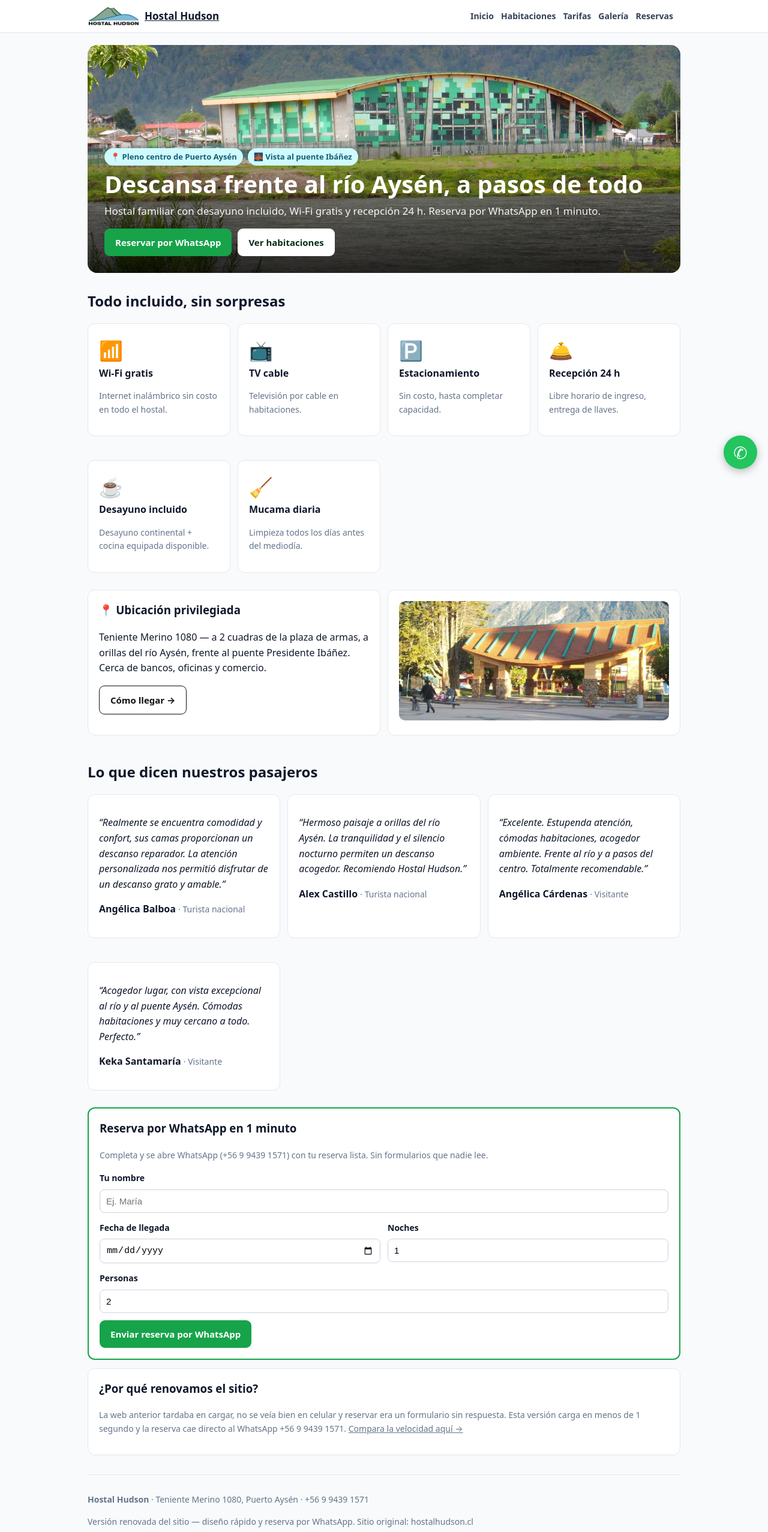
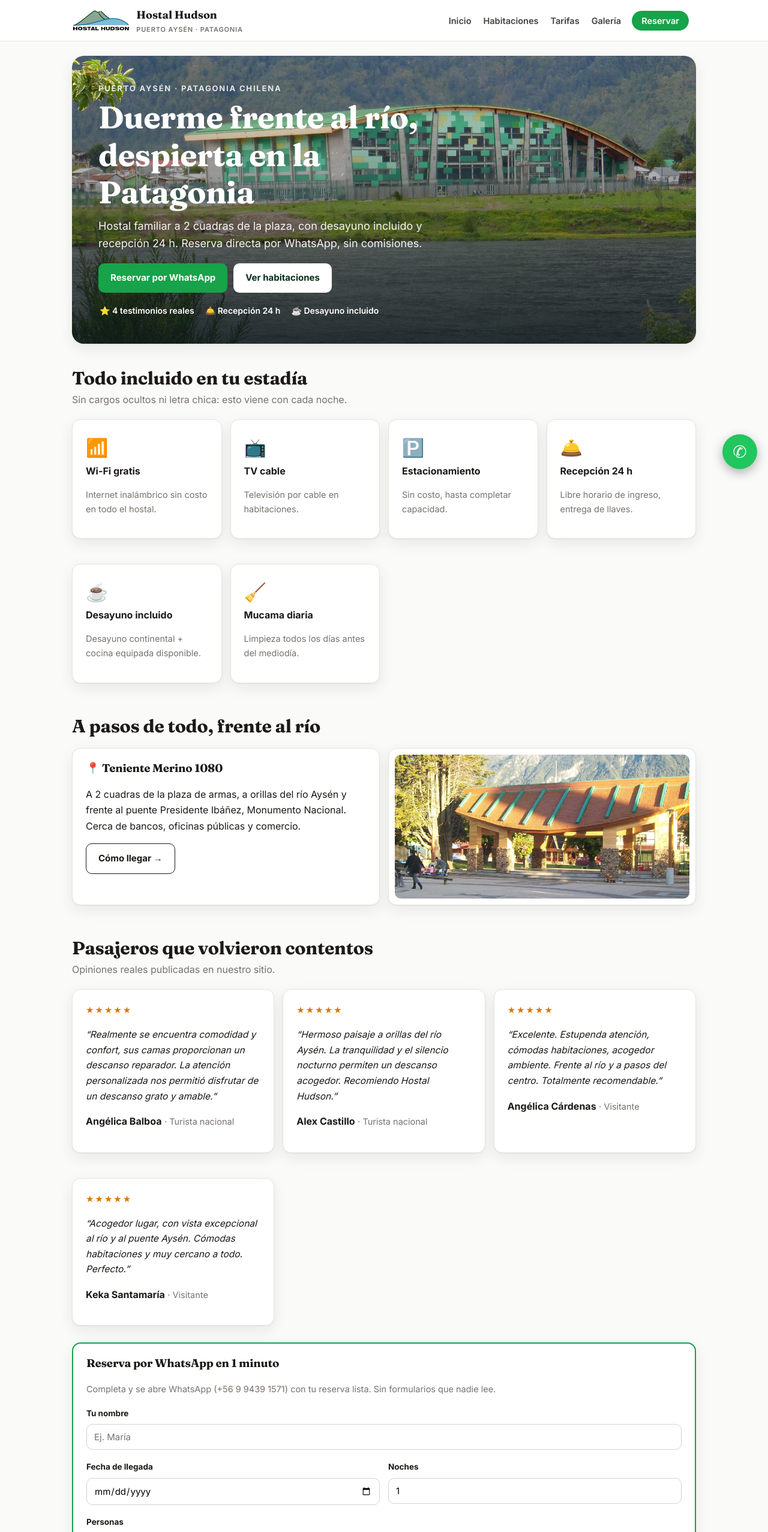
Before and after one commit to hugo-55/Hostal-Hudson, a Next.js app: page / in a window 1280 px wide. Shown: the top 2554 px of the page at 60% size. Built offline with nearby package versions, Linux system fonts and the light colour scheme.

Commit message:
Polish profesional: tipografias, paleta patagonica, hero full-bleed, footer, favicon, SEO

```diff
--- a/app/globals.css
+++ b/app/globals.css
@@ -1,38 +1,78 @@
+:root {
+  --ink: #1c1917;
+  --muted: #78716c;
+  --bg: #fafaf9;
+  --card: #ffffff;
+  --line: #e7e5e4;
+  --teal-900: #164e63;
+  --teal-700: #0e7490;
+  --amber: #d97706;
+  --green: #16a34a;
+  --radius: 14px;
+  --shadow: 0 1px 2px rgba(28, 25, 23, .06), 0 8px 24px rgba(28, 25, 23, .08);
+}
 * { box-sizing: border-box; }
-body { font-family: system-ui, -apple-system, 'Segoe UI', Arial, sans-serif; margin: 0; color: #0f172a; background: #f8fafc; line-height: 1.6; }
+body { font-family: var(--font-body), system-ui, Arial, sans-serif; margin: 0; color: var(--ink); background: var(--bg); line-height: 1.65; }
+h1, h2, h3 { font-family: var(--font-display), Georgia, serif; line-height: 1.2; letter-spacing: -0.01em; }
 a { color: inherit; }
 img { max-width: 100%; height: auto; display: block; }
-.container { max-width: 1020px; margin: 0 auto; padding: 0 16px 80px; }
-.topbar { position: sticky; top: 0; background: #fff; border-bottom: 1px solid #e5e7eb; z-index: 10; }
-.topbar-inner { max-width: 1020px; margin: 0 auto; padding: 10px 16px; display: flex; justify-content: space-between; align-items: center; gap: 12px; flex-wrap: wrap; }
-.logo { font-weight: 800; font-size: 17px; display: inline-flex; align-items: center; gap: 8px; }
-.logo img { height: 34px; width: auto; }
-.nav a { margin-right: 12px; text-decoration: none; font-weight: 600; font-size: 14px; color: #334155; }
-.nav a:hover { color: #0e7490; }
-.hero { position: relative; border-radius: 16px; overflow: hidden; margin: 20px 0; color: #fff; }
-.hero img { width: 100%; height: 380px; object-fit: cover; }
-.hero-text { position: absolute; inset: auto 0 0 0; padding: 28px; background: linear-gradient(transparent, rgba(0,0,0,.78)); }
-.hero-text h1 { margin: 0 0 8px; font-size: clamp(26px, 4vw, 40px); line-height: 1.15; }
-.hero-text p { margin: 0 0 16px; opacity: .95; font-size: 17px; }
+.container { max-width: 1080px; margin: 0 auto; padding: 0 20px 88px; }
+
+/* Header */
+.topbar { position: sticky; top: 0; background: rgba(255,255,255,.94); backdrop-filter: blur(8px); border-bottom: 1px solid var(--line); z-index: 20; }
+.topbar-inner { max-width: 1080px; margin: 0 auto; padding: 10px 20px; display: flex; justify-content: space-between; align-items: center; gap: 12px; flex-wrap: wrap; }
+.logo { font-weight: 800; font-size: 18px; text-decoration: none; display: inline-flex; align-items: center; gap: 10px; font-family: var(--font-display), Georgia, serif; }
+.logo img { height: 38px; width: auto; border-radius: 8px; }
+.logo small { display: block; font-family: var(--font-body), system-ui, sans-serif; font-size: 11px; font-weight: 600; color: var(--muted); letter-spacing: .08em; text-transform: uppercase; }
+.nav a { margin-left: 4px; margin-right: 12px; text-decoration: none; font-weight: 600; font-size: 14.5px; color: #44403c; padding: 6px 2px; }
+.nav a:hover { color: var(--teal-700); }
+.nav-cta { background: var(--green) !important; color: #fff !important; padding: 8px 16px !important; border-radius: 999px !important; }
+.nav-cta:hover { opacity: .9; }
+
+/* Hero */
+.hero { position: relative; border-radius: 20px; overflow: hidden; margin: 24px 0 8px; box-shadow: var(--shadow); }
+.hero img { width: 100%; height: min(62vh, 480px); object-fit: cover; }
+.hero-text { position: absolute; inset: auto 0 0 0; padding: clamp(20px, 4vw, 44px); background: linear-gradient(transparent, rgba(8, 20, 26, .82)); color: #fff; }
+.hero-kicker { font-size: 13px; font-weight: 700; letter-spacing: .14em; text-transform: uppercase; opacity: .85; }
+.hero-text h1 { margin: 6px 0 10px; font-size: clamp(30px, 4.6vw, 52px); max-width: 16ch; }
+.hero-text p { margin: 0 0 18px; opacity: .94; font-size: clamp(15px, 2vw, 18px); max-width: 52ch; }
 .hero-cta { display: flex; gap: 10px; flex-wrap: wrap; }
-.badge { display: inline-block; background: #cffafe; color: #155e75; padding: 4px 10px; border-radius: 999px; font-size: 13px; margin: 0 8px 8px 0; font-weight: 600; }
-.badge-warn { background: #fef3c7; color: #92400e; }
-.card { background: #fff; border: 1px solid #e5e7eb; border-radius: 12px; padding: 18px; margin: 14px 0; }
+.trustbar { display: flex; gap: 18px; flex-wrap: wrap; margin: 18px 2px 0; font-size: 14px; font-weight: 600; }
+.trustbar span { display: inline-flex; align-items: center; gap: 6px; }
+
+/* Sections */
+.section-title { margin: 40px 0 4px; font-size: clamp(22px, 3vw, 30px); }
+.section-sub { color: var(--muted); margin: 0 0 6px; max-width: 62ch; }
+.badge { display: inline-block; background: #ecfeff; color: var(--teal-900); padding: 5px 12px; border-radius: 999px; font-size: 13px; margin: 0 8px 8px 0; font-weight: 700; }
+.card { background: var(--card); border: 1px solid var(--line); border-radius: var(--radius); padding: 22px; margin: 14px 0; box-shadow: var(--shadow); }
 .card h2, .card h3 { margin-top: 0; }
-.grid { display: grid; grid-template-columns: repeat(auto-fit, minmax(220px, 1fr)); gap: 12px; }
-.grid-2 { display: grid; grid-template-columns: repeat(auto-fit, minmax(300px, 1fr)); gap: 12px; }
-.btn { display: inline-block; background: #111827; color: #fff; padding: 11px 18px; border-radius: 9px; text-decoration: none; border: 0; cursor: pointer; font-weight: 700; font-size: 15px; }
-.btn:hover { opacity: .92; }
-.btn-green { background: #16a34a; }
+.grid { display: grid; grid-template-columns: repeat(auto-fit, minmax(230px, 1fr)); gap: 14px; }
+.grid-2 { display: grid; grid-template-columns: repeat(auto-fit, minmax(320px, 1fr)); gap: 14px; align-items: stretch; }
+.service-icon { font-size: 30px; }
+.review-stars { color: var(--amber); letter-spacing: 2px; font-size: 15px; }
+.quote { font-style: italic; font-size: 15.5px; }
+
+/* Buttons / forms */
+.btn { display: inline-block; background: #1c1917; color: #fff; padding: 12px 20px; border-radius: 10px; text-decoration: none; border: 0; cursor: pointer; font-weight: 700; font-size: 15px; transition: transform .08s ease, opacity .15s; }
+.btn:hover { opacity: .93; transform: translateY(-1px); }
+.btn-green { background: var(--green); }
 .btn-white { background: #fff; color: #052e16; }
-.btn-outline { background: #fff; color: #111; border: 1px solid #111; }
-input, select, textarea { width: 100%; padding: 10px; border: 1px solid #cbd5e1; border-radius: 8px; margin: 6px 0 12px; font-size: 15px; background: #fff; }
-label { font-size: 14px; font-weight: 600; }
-.gallery { display: grid; grid-template-columns: repeat(auto-fit, minmax(240px, 1fr)); gap: 10px; }
-.gallery img { border-radius: 10px; height: 220px; width: 100%; object-fit: cover; }
-.wa-float { position: fixed; right: 18px; bottom: 18px; background: #22c55e; color: #fff; width: 56px; height: 56px; border-radius: 50%; display: flex; align-items: center; justify-content: center; font-size: 28px; text-decoration: none; box-shadow: 0 4px 14px rgba(0,0,0,.25); }
-.section-title { margin: 28px 0 4px; }
-.muted { color: #64748b; font-size: 14px; }
-.quote { font-style: italic; }
-.footer { border-top: 1px solid #e5e7eb; margin-top: 32px; padding-top: 16px; font-size: 14px; color: #64748b; }
-.faq summary { cursor: pointer; font-weight: 700; padding: 6px 0; }
+.btn-outline { background: #fff; color: var(--ink); border: 1.5px solid var(--ink); }
+input, select, textarea { width: 100%; padding: 11px 12px; border: 1.5px solid #d6d3d1; border-radius: 10px; margin: 6px 0 14px; font-size: 15px; background: #fff; font-family: inherit; }
+input:focus, select:focus, textarea:focus { outline: 2px solid var(--teal-700); border-color: var(--teal-700); }
+label { font-size: 13.5px; font-weight: 700; }
+
+/* Gallery / misc */
+.gallery { display: grid; grid-template-columns: repeat(auto-fit, minmax(240px, 1fr)); gap: 12px; }
+.gallery img { border-radius: 12px; height: 230px; width: 100%; object-fit: cover; transition: transform .2s ease; box-shadow: var(--shadow); }
+.gallery img:hover { transform: scale(1.02); }
+.room-img { border-radius: 12px; height: 210px; width: 100%; object-fit: cover; margin-bottom: 12px; }
+.price { font-size: 22px; font-weight: 800; }
+.wa-float { position: fixed; right: 18px; bottom: 18px; background: #22c55e; color: #fff; width: 58px; height: 58px; border-radius: 50%; display: flex; align-items: center; justify-content: center; font-size: 28px; text-decoration: none; box-shadow: 0 6px 18px rgba(0,0,0,.3); }
+.wa-float:hover { transform: scale(1.06); }
+.muted { color: var(--muted); font-size: 14.5px; }
+.faq summary { cursor: pointer; font-weight: 700; padding: 8px 0; }
+.faq details { border-bottom: 1px solid var(--line); }
+.faq details:last-child { border-bottom: 0; }
+.footer { border-top: 1px solid var(--line); margin-top: 40px; padding: 24px 4px 8px; font-size: 14px; color: var(--muted); display: grid; grid-template-columns: repeat(auto-fit, minmax(220px, 1fr)); gap: 16px; }
+.footer strong { color: var(--ink); }
--- a/app/layout.jsx
+++ b/app/layout.jsx
@@ -1,5 +1,9 @@
 import './globals.css';
+import { Fraunces, Inter } from 'next/font/google';
 import { SITE_URL } from '../lib/site';
+
+const inter = Inter({ subsets: ['latin'], variable: '--font-body' });
+const fraunces = Fraunces({ subsets: ['latin'], variable: '--font-display', weight: ['600', '700'] });
 
 export const metadata = {
   metadataBase: new URL(SITE_URL),
@@ -20,19 +24,25 @@ export const metadata = {
     description: 'Alojamiento familiar en Puerto Aysén. Reserva por WhatsApp en 1 minuto.',
     images: [{ url: `${SITE_URL}/img/slide1.jpg`, width: 1200, height: 800 }],
   },
+  twitter: {
+    card: 'summary_large_image',
+    title: 'Hostal Hudson — Descansa frente al río Aysén',
+    description: 'Alojamiento familiar en Puerto Aysén. Reserva por WhatsApp en 1 minuto.',
+    images: [`${SITE_URL}/img/slide1.jpg`],
+  },
 };
 
 function Nav() {
   return (
     <div className="topbar">
       <div className="topbar-inner">
-        <a className="logo" href="/"><img src="/img/logo.png" alt="Hostal Hudson" /> Hostal Hudson</a>
+        <a className="logo" href="/"><img src="/img/logo.png" alt="Hostal Hudson" /> <span>Hostal Hudson<small>Puerto Aysén · Patagonia</small></span></a>
         <nav className="nav">
           <a href="/">Inicio</a>
           <a href="/habitaciones">Habitaciones</a>
           <a href="/tarifas">Tarifas</a>
           <a href="/galeria">Galería</a>
-          <a href="/reservas">Reservas</a>
+          <a className="nav-cta" href="/reservas">Reservar</a>
         </nav>
       </div>
     </div>
@@ -41,7 +51,7 @@ function Nav() {
 
 export default function RootLayout({ children }) {
   return (
-    <html lang="es-CL">
+    <html lang="es-CL" className={`${inter.variable} ${fraunces.variable}`}>
       <body>
         <Nav />
         {children}
--- a/app/page.jsx
+++ b/app/page.jsx
@@ -6,47 +6,55 @@ export default function Home() {
   return (
     <div className="container">
       <div className="hero">
-        <img src="/img/slide1.jpg" alt="Hostal Hudson frente al río Aysén" />
+        <img src="/img/slide1.jpg" alt="Hostal Hudson frente al río Aysén" fetchpriority="high" />
         <div className="hero-text">
-          <span className="badge">📍 Pleno centro de Puerto Aysén</span>
-          <span className="badge">🌉 Vista al puente Ibáñez</span>
-          <h1>Descansa frente al río Aysén, a pasos de todo</h1>
-          <p>Hostal familiar con desayuno incluido, Wi-Fi gratis y recepción 24 h. Reserva por WhatsApp en 1 minuto.</p>
+          <div className="hero-kicker">Puerto Aysén · Patagonia chilena</div>
+          <h1>Duerme frente al río, despierta en la Patagonia</h1>
+          <p>Hostal familiar a 2 cuadras de la plaza, con desayuno incluido y recepción 24 h. Reserva directa por WhatsApp, sin comisiones.</p>
           <div className="hero-cta">
             <a className="btn btn-green" href={waLink('Hola Hostal Hudson, quiero consultar disponibilidad')} target="_blank">
               Reservar por WhatsApp
             </a>
             <a className="btn btn-white" href="/habitaciones">Ver habitaciones</a>
           </div>
+          <div className="trustbar">
+            <span>⭐ 4 testimonios reales</span>
+            <span>🛎️ Recepción 24 h</span>
+            <span>☕ Desayuno incluido</span>
+          </div>
         </div>
       </div>
 
-      <h2 className="section-title">Todo incluido, sin sorpresas</h2>
+      <h2 className="section-title">Todo incluido en tu estadía</h2>
+      <p className="section-sub">Sin cargos ocultos ni letra chica: esto viene con cada noche.</p>
       <div className="grid">
         {SERVICES.map((s) => (
           <div className="card" key={s.name}>
-            <div style={{ fontSize: 32 }}>{s.icon}</div>
+            <div className="service-icon">{s.icon}</div>
             <strong>{s.name}</strong>
             <p className="muted">{s.desc}</p>
           </div>
         ))}
       </div>
 
+      <h2 className="section-title">A pasos de todo, frente al río</h2>
       <div className="grid-2">
         <div className="card">
-          <h3>📍 Ubicación privilegiada</h3>
-          <p>Teniente Merino 1080 — a 2 cuadras de la plaza de armas, a orillas del río Aysén, frente al puente Presidente Ibáñez. Cerca de bancos, oficinas y comercio.</p>
+          <h3>📍 Teniente Merino 1080</h3>
+          <p>A 2 cuadras de la plaza de armas, a orillas del río Aysén y frente al puente Presidente Ibáñez, Monumento Nacional. Cerca de bancos, oficinas públicas y comercio.</p>
           <p><a className="btn btn-outline" href={MAPS_URL} target="_blank">Cómo llegar →</a></p>
         </div>
-        <div className="card">
-          <img src="/img/slide2.jpg" alt="Vista al río desde el hostal" style={{ borderRadius: 10 }} />
+        <div className="card" style={{ padding: 10 }}>
+          <img src="/img/slide2.jpg" alt="Vista al río Aysén desde el hostal" style={{ borderRadius: 10, height: '100%', minHeight: 240, objectFit: 'cover', width: '100%' }} />
         </div>
       </div>
 
-      <h2 className="section-title">Lo que dicen nuestros pasajeros</h2>
+      <h2 className="section-title">Pasajeros que volvieron contentos</h2>
+      <p className="section-sub">Opiniones reales publicadas en nuestro sitio.</p>
       <div className="grid-2">
         {TESTIMONIALS.map((t) => (
           <div className="card" key={t.name}>
+            <div className="review-stars">★★★★★</div>
             <p className="quote">“{t.text}”</p>
             <p><strong>{t.name}</strong> <span className="muted">· {t.tag}</span></p>
           </div>
@@ -56,11 +64,11 @@ export default function Home() {
       <ReservaCTA />
 
       <div className="card">
-        <h3>¿Por qué renovamos el sitio?</h3>
+        <h3>Sitio renovado, misma calidez</h3>
         <p className="muted">
-          La web anterior tardaba en cargar, no se veía bien en celular y reservar era un formulario sin respuesta.
-          Esta versión carga en menos de 1 segundo y la reserva cae directo al WhatsApp {HOSTAL_PHONE_DISPLAY}.{' '}
-          <a href={PAGESPEED_URL} target="_blank">Compara la velocidad aquí →</a>
+          La web anterior tardaba en cargar y reservar era un formulario sin respuesta.
+          Ahora carga en menos de 1 segundo y tu reserva cae directo a nuestro WhatsApp {HOSTAL_PHONE_DISPLAY}.{' '}
+          <a href={PAGESPEED_URL} target="_blank">Ver comparativa de velocidad →</a>
         </p>
       </div>
 
--- a/components/Chrome.jsx
+++ b/components/Chrome.jsx
@@ -1,4 +1,4 @@
-import { HOSTAL_PHONE, HOSTAL_PHONE_DISPLAY } from '../lib/site';
+import { HOSTAL_PHONE, HOSTAL_PHONE_DISPLAY, ADDRESS, MAPS_URL } from '../lib/site';
 
 export default function WhatsAppButton({ text = 'Hola, quiero reservar en Hostal Hudson' }) {
   const href = `https://wa.me/${HOSTAL_PHONE}?text=${encodeURIComponent(text)}`;
@@ -12,10 +12,18 @@ export default function WhatsAppButton({ text = 'Hola, quiero reservar en Hostal
 export function Footer() {
   return (
     <div className="footer">
-      <p>
-        <strong>Hostal Hudson</strong> · Teniente Merino 1080, Puerto Aysén · {HOSTAL_PHONE_DISPLAY}
-      </p>
-      <p className="muted">Versión renovada del sitio — diseño rápido y reserva por WhatsApp. Sitio original: hostalhudson.cl</p>
+      <div>
+        <strong>Hostal Hudson</strong>
+        <p className="muted">{ADDRESS}<br />Tel/WhatsApp: {HOSTAL_PHONE_DISPLAY}</p>
+      </div>
+      <div>
+        <strong>Secciones</strong>
+        <p className="muted"><a href="/habitaciones">Habitaciones</a> · <a href="/tarifas">Tarifas</a> · <a href="/galeria">Galería</a> · <a href="/reservas">Reservas</a></p>
+      </div>
+      <div>
+        <strong>Reserva directa</strong>
+        <p className="muted">Sin intermediarios ni comisiones. <a href={MAPS_URL} target="_blank">Cómo llegar →</a></p>
+      </div>
     </div>
   );
 }
```
Also changed, not shown: app/icon.png (added).
